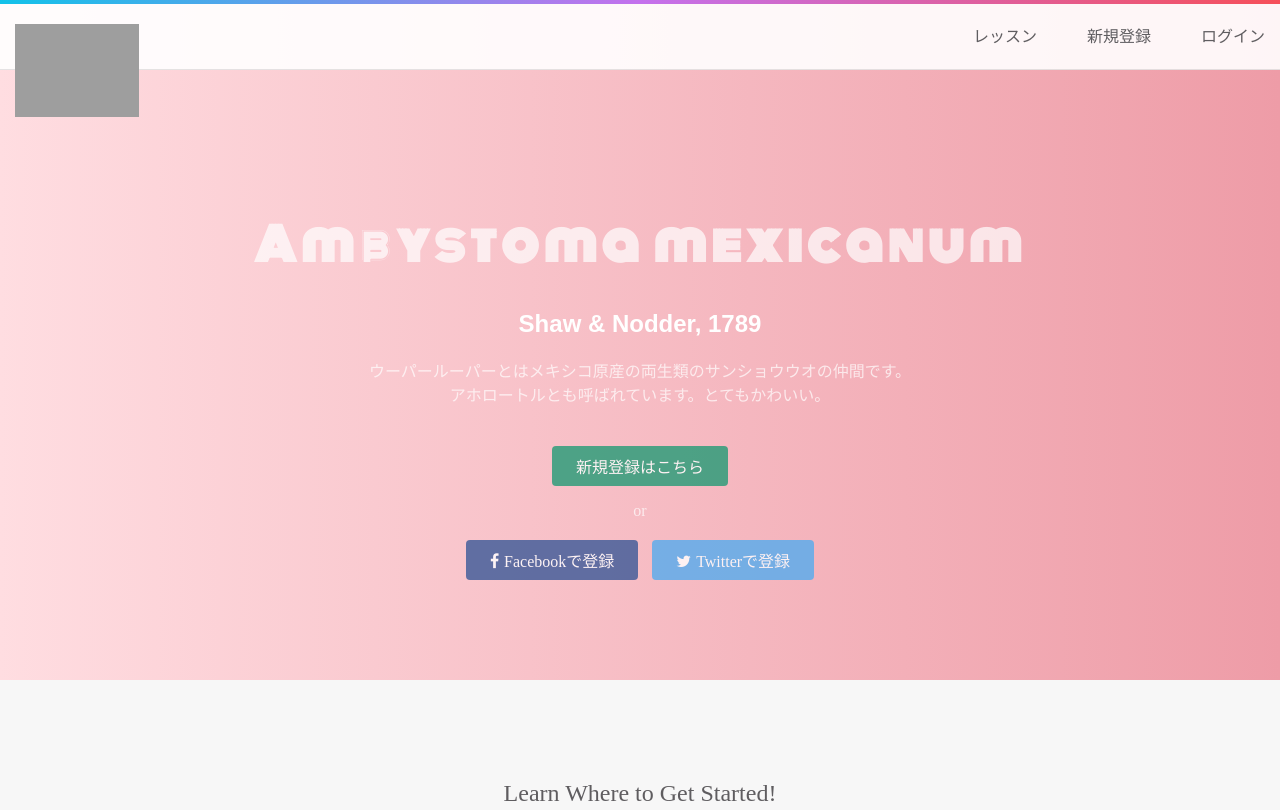
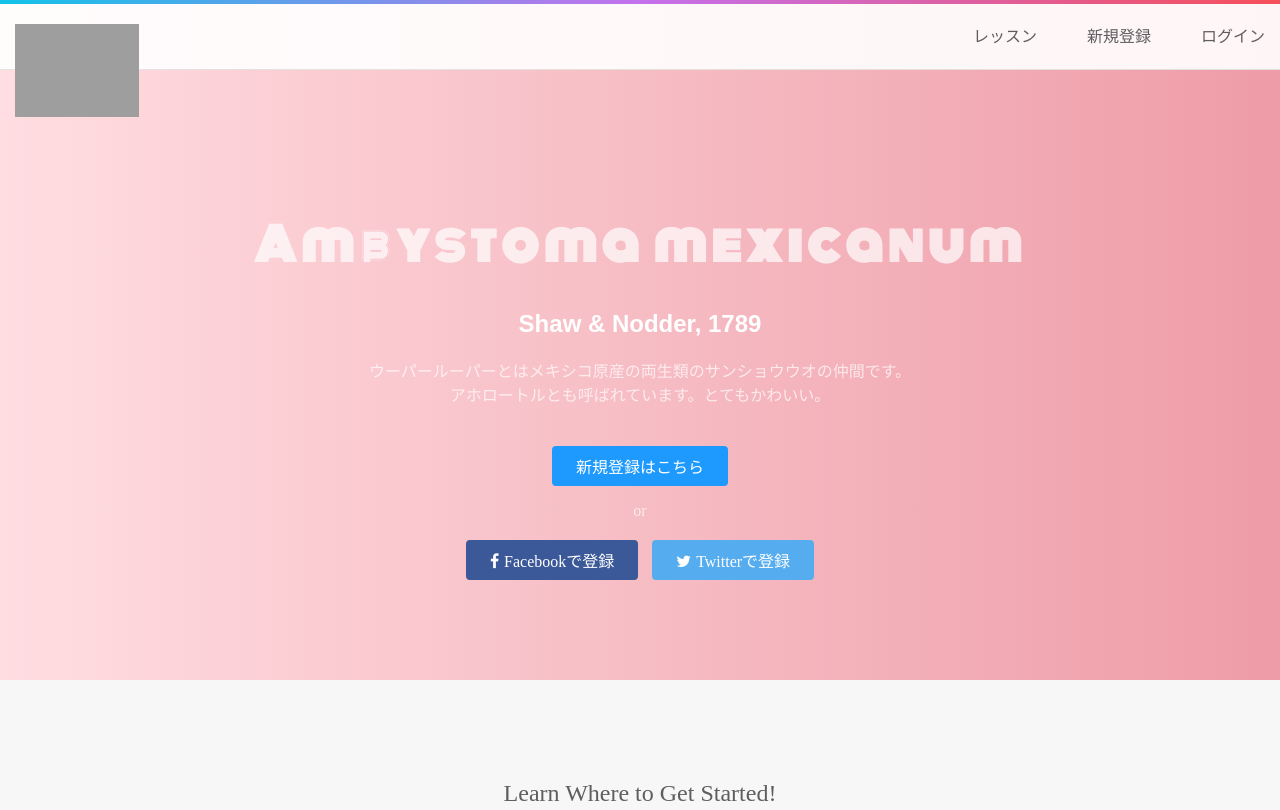
Before and after one commit to hayashi-884/hayashi-884, a plain HTML site: page index.html in a window 1280 px wide. Shown: the top 810 px of the page. Drawn offline with Linux system fonts and the light colour scheme; grey boxes are pictures that could not be loaded.

Commit message:
色を青系統に変更

```diff
--- a/stylesheet.css
+++ b/stylesheet.css
@@ -59,7 +59,7 @@ a {
 }
 
 .signup {
-  background-color: #239b76;
+  background-color: #1e9afe;
 }
 
 .facebook {
@@ -75,13 +75,13 @@ a {
   padding: 8px 24px;
   color: white;
   display: inline-block;
-  opacity: 0.8;
+  opacity: 1;
   border-radius: 4px;
   text-align: center;
 }
 
 .btn:hover {
-  opacity: 1;
+  opacity: 0.8;
 }
 
 .fa {
```
